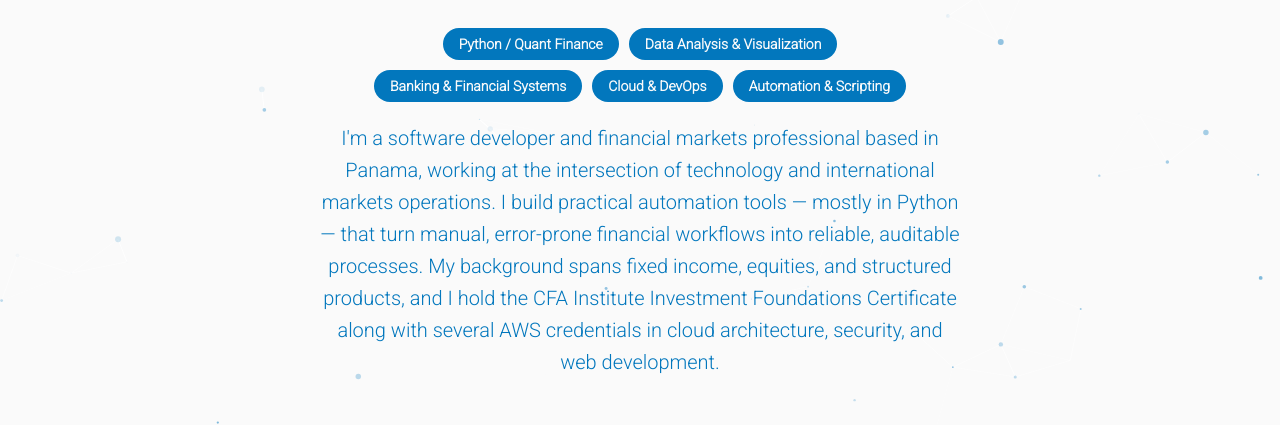
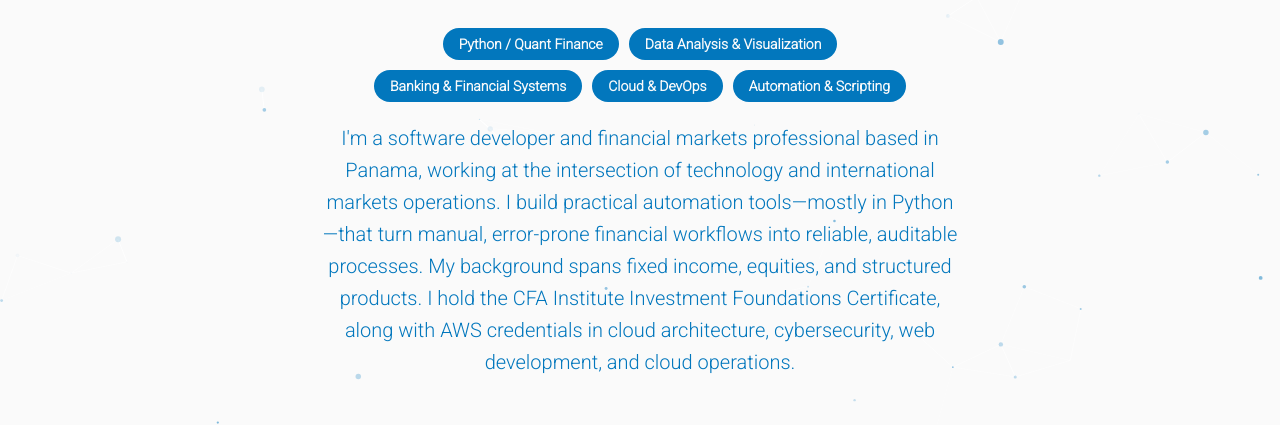
Before and after one commit to AMonten/website, a plain HTML site: page index.html in a window 1280 px wide. Shown: the part 322-747 px from the top of the page. Drawn offline with nearby package versions, Linux system fonts and the light colour scheme.

Commit message:
Fix: CSS cacheado un año impedía ver cambios; ajusta texto del About
El sitio no usa nombres de archivo con hash, así que cachear styles.css/
white-blue.css/reset.css por un año (immutable) dejaba a los visitantes
viendo una versión vieja del CSS después de cada edición — causa raíz de
que los íconos SVG se vieran sin dimensionar/sin color tras el deploy
anterior. Ahora el CSS se revalida siempre, igual que el HTML.

También ajusta el texto del párrafo "About" a la versión más corta que
pidió Alberto.

Co-Authored-By: Claude Sonnet 5 <noreply@anthropic.com>

```diff
--- a/index.html
+++ b/index.html
@@ -124,7 +124,7 @@
             <div class="skill-chip">Automation & Scripting</div>
         </div>
 
-        <p class="about">I'm a software developer and financial markets professional based in Panama, working at the intersection of technology and international markets operations. I build practical automation tools — mostly in Python — that turn manual, error-prone financial workflows into reliable, auditable processes. My background spans fixed income, equities, and structured products, and I hold the CFA Institute Investment Foundations Certificate along with several AWS credentials in cloud architecture, security, and web development.</p>
+        <p class="about">I'm a software developer and financial markets professional based in Panama, working at the intersection of technology and international markets operations. I build practical automation tools—mostly in Python—that turn manual, error-prone financial workflows into reliable, auditable processes. My background spans fixed income, equities, and structured products. I hold the CFA Institute Investment Foundations Certificate, along with AWS credentials in cloud architecture, cybersecurity, web development, and cloud operations.</p>
 
         <!-- Redes Sociales: SVG inline (Simple Icons, MIT) en vez de FontAwesome -->
         <div class="icons-social">
```
Also changed, not shown: 1 other file.
